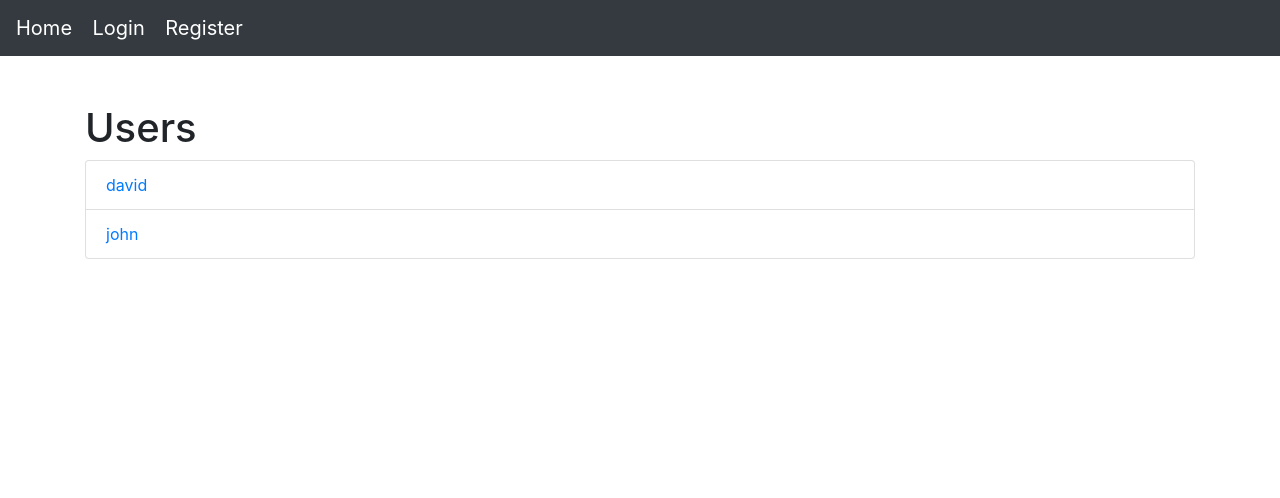
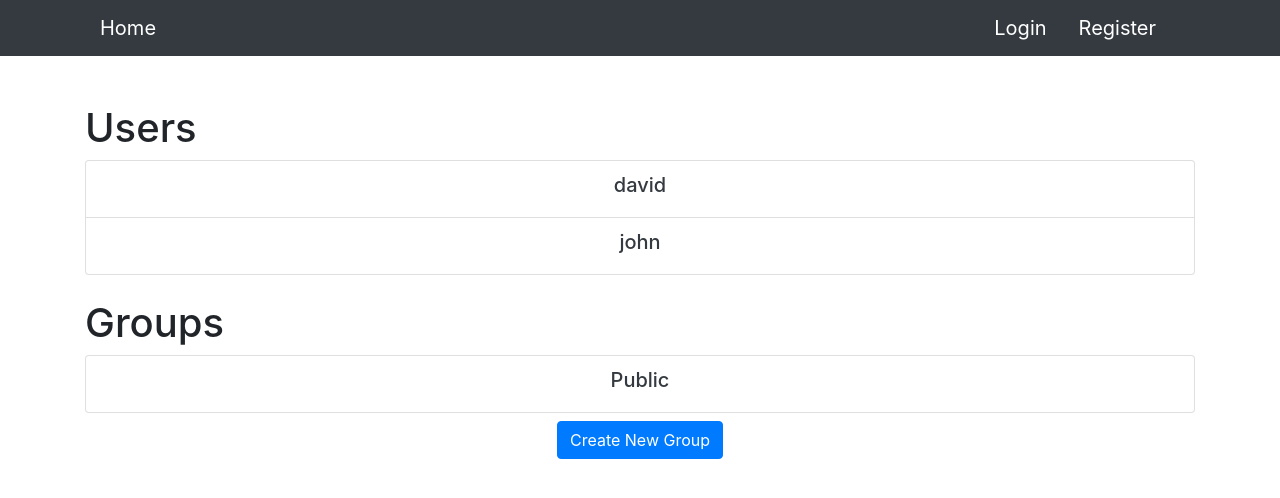
Before and after one commit to davidtheunissen/Chatify, a Django app: page /chat/profile/admin in a window 1280 px wide. Shown: the top 498 px of the page. Run offline with Django 4.2, Linux system fonts and the light colour scheme; data comes from the database, SQL or seed files in the repository; some libraries are stand-ins or nearby versions.

Commit message:
Private groups logic create, 'profile.html' created, currently working on 'create group' modal

```diff
--- a/chat/admin.py
+++ b/chat/admin.py
@@ -2,5 +2,5 @@ from django.contrib import admin
 from .models import *
 
 # Register your models here.
-admin.site.register(ChatGroup)
+admin.site.register(Chatroom)
 admin.site.register(ChatMessage)
--- a/chat/routing.py
+++ b/chat/routing.py
@@ -2,5 +2,5 @@ from django.urls import path
 from .consumers import *
 
 websocket_urlpatterns = [
-    path("ws/group/<str:group_name>", RoomConsumer.as_asgi())
+    path("ws/room/<str:room_name>", RoomConsumer.as_asgi())
 ]
--- a/chat/templates/chat/group.html
+++ b/chat/templates/chat/chatroom.html
@@ -1,7 +1,7 @@
 {% extends 'chat/layout.html' %}
 {% load static %}
 
-{% block title %}Chat | {{ group_name }}{% endblock %}
+{% block title %}Chatify | {{ room_name }}{% endblock %}
 
 {% block body %}
 <section>
@@ -21,7 +21,7 @@
               {% else %}
                 <!-- Card Header -->
                 <div class="card-header d-flex justify-content-center text-white">
-                  <h1>{{ group_name }}</h1>
+                  <h1>{{ room_name }}</h1>
                 </div>
 
                 <!-- Online count -->
@@ -42,7 +42,7 @@
 
                 <div id="chat_message_box">
                   <!-- Message box -->
-                  <form hx-post="{% url 'group' group_name=group_name %}" hx-ext="ws" ws-connect="/ws/group/{{ group_name }}" ws-send _="on htmx:wsAfterSend reset() me">
+                  <form hx-post="{% url 'chatroom' room_name=room_name %}" hx-ext="ws" ws-connect="/ws/room/{{ room_name }}" ws-send _="on htmx:wsAfterSend reset() me">
                       {% csrf_token %}
                       {{ form }}
                   </form>
--- a/chat/templates/chat/layout.html
+++ b/chat/templates/chat/layout.html
@@ -8,7 +8,16 @@
         <meta name="viewport" content="width=device-width, initial-scale=1, shrink-to-fit=no">
 
         <!-- Bootstrap CSS -->
-        <link rel="stylesheet" href="https://stackpath.bootstrapcdn.com/bootstrap/4.3.1/css/bootstrap.min.css">
+        <link href="https://stackpath.bootstrapcdn.com/bootstrap/4.3.1/css/bootstrap.min.css" rel="stylesheet" integrity="sha384-ggOyR0iXCbMQv3Xipma34MD+dH/1fQ784/j6cY/iJTQUOhcWr7x9JvoRxT2MZw1T" crossorigin="anonymous">
+
+        <!-- jQuery -->
+        <script src="https://code.jquery.com/jquery-3.3.1.slim.min.js" integrity="sha384-q8i/X+965DzO0rT7abK41JStQIAqVgRVzpbzo5smXKp4YfRvH+8abtTE1Pi6jizo" crossorigin="anonymous"></script>
+
+        <!-- Popper.js -->
+        <script src="https://cdnjs.cloudflare.com/ajax/libs/popper.js/1.14.7/umd/popper.min.js" integrity="sha384-UO2eT0CpHqdSJQ6hJty5KVphtPhzWj9WO1clHTMGa3JDZwrnQq4sF86dIHNDz0W1" crossorigin="anonymous"></script>
+
+        <!-- Bootstrap JavaScript -->
+        <script src="https://stackpath.bootstrapcdn.com/bootstrap/4.3.1/js/bootstrap.min.js" integrity="sha384-JjSmVgyd0p3pXB1rRibZUAYoIIy6OrQ6VrjIEaFf/nJGzIxFDsf4x0xIM+B07jRM" crossorigin="anonymous"></script>
 
         <!-- HTMX JavaScript library -->
         <script src="https://unpkg.com/htmx.org@latest/dist/htmx.min.js"></script>
@@ -25,35 +34,42 @@
     <body>
         <!-- Navbar -->
         <nav class="navbar bg-dark">
-            <div class="container-xxl">
-                <!-- Index item -->
-                <a href="{% url 'index' %}" class="navbar-brand">
-                    <span class="fw-bold text-white">
-                        Home
-                    </span>
-                </a>
+            <div class="container">
 
                 {% if user.is_authenticated %}
-                <!-- Logout item -->
-                <a href="{% url 'logout' %}" class="navbar-brand">
-                    <span class="fw-bold text-white">
-                        Logout
-                    </span>
-                </a>
+                <div class="col-6 d-flex justify-content-start">
+                    <!-- Profile item -->
+                    <a href="{% url 'profile' username=user %}" class="navbar-brand">
+                        <span class="fw-bold text-white">Home</span>
+                    </a>
+                </div>
+
+                <div class="col-6 d-flex justify-content-end">
+                    <!-- Logout item -->
+                    <a href="{% url 'logout' %}" class="navbar-brand">
+                        <span class="fw-bold text-white">Logout</span>
+                    </a>
+                </div>
+
                 {% else %}
-                <!-- Login item -->
-                <a href="{% url 'login' %}" class="navbar-brand">
-                    <span class="fw-bold text-white">
-                        Login
-                    </span>
-                </a>
+                <div class="col-6 d-flex justify-content-start">
+                    <!-- Index item -->
+                    <a href="{% url 'index' %}" class="navbar-brand">
+                        <span class="fw-bold text-white">Home</span>
+                    </a>
+                </div>
 
-                <!-- Register item -->
-                <a href="{% url 'register' %}" class="navbar-brand">
-                    <span class="fw-bold text-white">
-                        Register
-                    </span>
-                </a>
+                <div class="col-6 d-flex justify-content-end">
+                    <!-- Login item -->
+                    <a href="{% url 'login' %}" class="navbar-brand px-2">
+                        <span class="fw-bold text-white">Login</span>
+                    </a>
+
+                    <!-- Register item -->
+                    <a href="{% url 'register' %}" class="navbar-brand px-2">
+                        <span class="fw-bold text-white">Register</span>
+                    </a>
+                </div>
                 {% endif %}
 
             </div>
--- a/chat/templates/chat/profile.html
+++ b/chat/templates/chat/profile.html
@@ -16,14 +16,68 @@
             <!-- List of users -->
             <ul class="list-group">
                 {% for user in users %}
-                <li class="list-group-item">
-                    <a href="{% url 'start-chatroom' username=user %}" >{{ user }}</a>
-                </li>
+                    <li class="list-group-item">
+                        <a href="{% url 'start-chatroom' username=user %}">
+                            <h5 class="text-dark" style="text-align: center">{{ user }}</h5>
+                        </a>
+                    </li>
                 {% endfor %}
             </ul>
         </div>
     </div>
 
+    <br/>
+
+    <div class="row">
+        <!-- Groups title -->
+        <div class="col-12">
+            <h1>Groups</h1>
+        </div>
+    </div>
+
+    <div class="row">
+        <div class="col-12">
+            <!-- List of groups -->
+            <ul class="list-group">
+                {% for room in rooms %}
+                    <li class="list-group-item">
+                        <a href="{% url 'chatroom' room_name=room %}">
+                            <h5 class="text-dark" style="text-align: center">{{ room }}</h5>
+                        </a>
+                    </li>
+                {% endfor %}
+            </ul>
+        </div>
+    </div>
+
+    <div class="row justify-content-center my-2">
+        <!-- Create group button -->
+        <button type="button" class="btn btn-primary" data-toggle="modal" data-target="#create-group-modal">
+            Create New Group
+        </button>
+    </div>
+
+    <!-- Modal -->
+    <div class="modal fade" id="create-group-modal" tabindex="-1" role="dialog" aria-labelledby="exampleModalLabel" aria-hidden="true">
+        <div class="modal-dialog" role="document">
+        <div class="modal-content">
+            <div class="modal-header">
+            <h5 class="modal-title" id="exampleModalLabel">Modal title</h5>
+            <button type="button" class="close" data-dismiss="modal" aria-label="Close">
+                <span aria-hidden="true">&times;</span>
+            </button>
+            </div>
+            <div class="modal-body">
+            ...
+            </div>
+            <div class="modal-footer">
+            <button type="button" class="btn btn-secondary" data-dismiss="modal">Close</button>
+            <button type="button" class="btn btn-primary">Save changes</button>
+            </div>
+        </div>
+        </div>
+  </div>
+
 </section>
 
 {% endblock %}
--- a/chat/urls.py
+++ b/chat/urls.py
@@ -8,7 +8,7 @@ urlpatterns = [
     path('register/', views.register_user, name="register"),
     path('logout/', views.logout_user, name="logout"),
     path('profile/<str:username>', views.profile, name="profile"),
-    path('group/<str:group_name>', views.group, name="group"),
+    path('room/<str:room_name>', views.chatroom, name="chatroom"),
     path('start/<str:username>', views.get_or_create_chatroom, name="start-chatroom"),
 
 
--- a/chat/views.py
+++ b/chat/views.py
@@ -3,7 +3,7 @@ from django.contrib.auth import login, logout, authenticate
 from django.contrib.auth.forms import AuthenticationForm
 from django.contrib.auth.decorators import login_required
 from .forms import RegisterForm, ChatMessageForm
-from .models import ChatGroup, User
+from .models import Chatroom, User
 
 
 def login_user(request):
@@ -15,7 +15,7 @@ def login_user(request):
             user = authenticate(username=username, password=password)
             if user is not None:
                 login(request, user)
-                return redirect(index)
+                return redirect(profile, user)
     else:
         form = AuthenticationForm()
     return render(request, 'chat/login.html', {
@@ -28,7 +28,12 @@ def register_user(request):
         form = RegisterForm(request.POST)
         if form.is_valid():
             form.save()
-            return redirect(index)
+            username = form.cleaned_data.get('username')
+            password = form.cleaned_data.get('password1')
+            user = authenticate(username=username, password=password)
+            if user is not None:
+                login(request, user)
+                return redirect(profile, user)
     else:
         form = RegisterForm()
     return render(request, 'chat/register.html', {
@@ -47,9 +52,11 @@ def index(request):
 
 def profile(request, username):
     users = User.objects.exclude(username=username)
+    rooms = Chatroom.objects.filter(is_private=False)
 
     context = {
         "users": users,
+        "rooms": rooms
     }
     return render(request, 'chat/profile.html', context)
 
@@ -60,34 +67,34 @@ def get_or_create_chatroom(request, username):
         return redirect(index)
 
     other_user = User.objects.get(username=username)
-    user_chatrooms = request.user.chat_groups.filter(is_private=True)
+    user_chatrooms = request.user.chat_rooms.filter(is_private=True)
 
     if user_chatrooms.exists():
-        for chatroom in user_chatrooms:
-            if other_user in chatroom.members.all():
-                chatroom = chatroom
+        for chat_room in user_chatrooms:
+            if other_user in chat_room.members.all():
+                chat_room = chat_room
                 break
             else:
-                chatroom = ChatGroup.objects.create(is_private=True)
-                chatroom.members.add(other_user, request.user)
+                chat_room = Chatroom.objects.create(is_private=True)
+                chat_room.members.add(other_user, request.user)
     else:
-        chatroom = ChatGroup.objects.create(is_private=True)
-        chatroom.members.add(other_user, request.user)
+        chat_room = Chatroom.objects.create(is_private=True)
+        chat_room.members.add(other_user, request.user)
 
-    return redirect(group, chatroom.groupName)
+    return redirect(chatroom, chat_room.name)
 
 
 @login_required
-def group(request, group_name):
-    chat_group = get_object_or_404(ChatGroup, groupName=group_name)
-    chat_messages = chat_group.chat_messages.all()
+def chatroom(request, room_name):
+    chat_room = get_object_or_404(Chatroom, name=room_name)
+    chat_messages = chat_room.chat_messages.all()
     form = ChatMessageForm()
 
     # Declare other user as none
     other_user = None
     # If chat is private, find other user and store it
-    if chat_group.is_private:
-        for member in chat_group.members.all():
+    if chat_room.is_private:
+        for member in chat_room.members.all():
             if member != request.user:
                 other_user = member
                 break
@@ -98,7 +105,7 @@ def group(request, group_name):
         if form.is_valid:
             message = form.save(commit=False)
             message.author = request.user
-            message.group = chat_group
+            message.group = chat_room
             message.save()
 
             # HTMX partial information
@@ -111,13 +118,13 @@ def group(request, group_name):
 
     # Context information
     context = {
-        "group_name": chat_group.groupName,
+        "room_name": chat_room.name,
         "chat_messages": chat_messages,
         "form": form,
         "other_user": other_user,
     }
 
-    return render(request, 'chat/group.html', context)
+    return render(request, 'chat/chatroom.html', context)
 
 
 # Test View
--- a/core/settings.py
+++ b/core/settings.py
@@ -73,7 +73,7 @@ CHANNEL_LAYERS = {
     "default": {
         "BACKEND": "channels_redis.core.RedisChannelLayer",
         "CONFIG": {
-            "hosts": [('redis://default:ehgXzEmVeusQBHzaMQFDFAEITauTFlPq@monorail.proxy.rlwy.net:20197')],
+            "hosts": [('redis://default:PMaYjSGaypxtzZVZijfrNroVXBCSxGvp@monorail.proxy.rlwy.net:36266')],
         },
     },
 }
```
Also changed, not shown: chat/consumers.py (+13 -13 lines), chat/models.py (+5 -5 lines), core/asgi.py (+0 -9 lines), chat/migrations/0001_initial.py, chat/migrations/0002_chatgroup_usersonline.py (deleted), chat/migrations/0003_chatgroup_is_private_chatgroup_members_and_more.py (deleted), chat/migrations/0004_alter_chatgroup_groupname.py (deleted), db.sqlite3.
